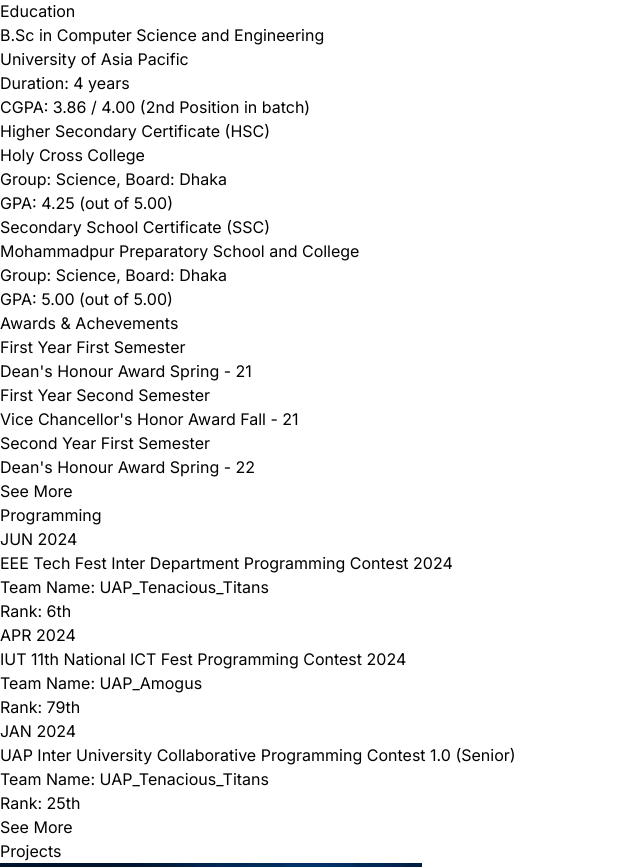
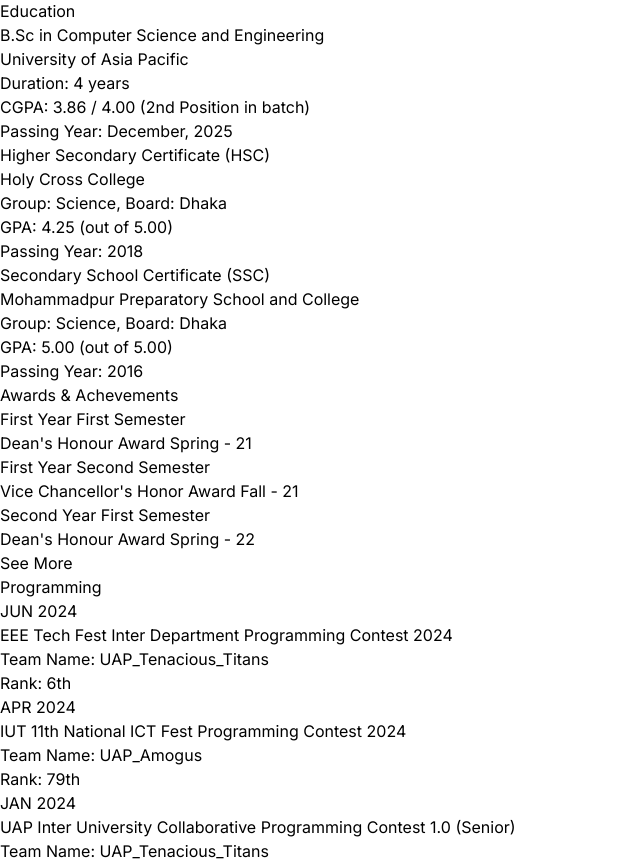
Before and after one commit to afia25/My-Portfolio-Final, a React (Vite) app: page / in a window 1280 px wide. Shown: the part 4703-5570 px from the top of the page, without its empty margins (0-640 px from the left). Built offline with nearby package versions, Linux system fonts and the light colour scheme.

Commit message:
Update index.js

```diff
--- a/src/constants/index.js
+++ b/src/constants/index.js
@@ -95,7 +95,7 @@
 export const EDUCATION = [
   {
     GPA: `CGPA: 3.86 / 4.00 (2nd Position in batch)`,
-    // year: `Passing Year: June, 2025`,
+    year: `Passing Year: December, 2025`,
     degree: `B.Sc in Computer Science and Engineering`,
     institution: `University of Asia Pacific`,
     other: `Duration: 4 years`,
@@ -103,7 +103,7 @@
 
   {
     GPA: `GPA: 4.25 (out of 5.00)`,
-    // year: `Passing Year: 2018`,
+    year: `Passing Year: 2018`,
     degree: `Higher Secondary Certificate (HSC)`,
     institution: `Holy Cross College`,
     other: `Group: Science, Board: Dhaka`,
@@ -111,7 +111,7 @@
 
   {
     GPA: `GPA: 5.00 (out of 5.00)`,
-    // year: `Passing Year: 2016`,
+    year: `Passing Year: 2016`,
     degree: `Secondary School Certificate (SSC)`,
     institution: `Mohammadpur Preparatory School and College`,
     other: `Group: Science, Board: Dhaka`,
```
